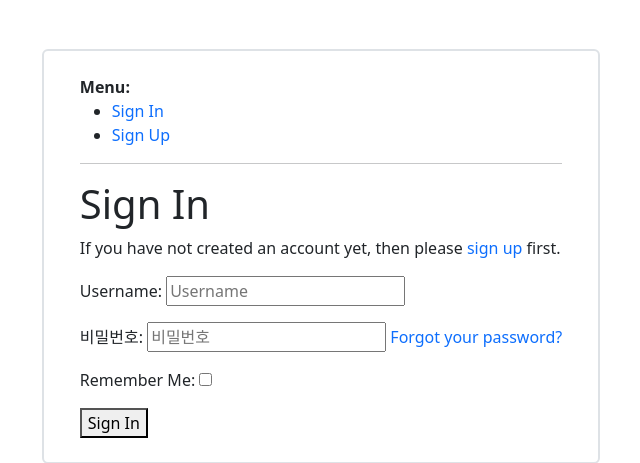
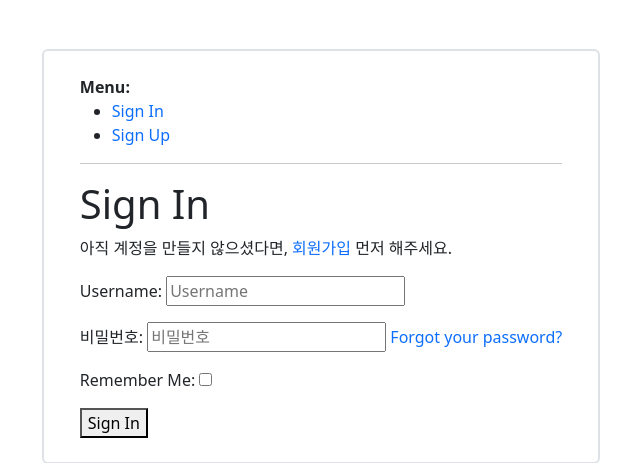
Before and after one commit to JoohyungDev/movie-review-blog, a Django app: page /accounts/login/ in a window 1280 px wide. Shown: the part 200-663 px from the top of the page, without its empty margins (319-959 px from the left). Run offline with Django 5.2, Linux system fonts and the light colour scheme; some libraries are stand-ins or nearby versions.

Commit message:
allauth 한글 번역

```diff
--- a/templates/account/login.html
+++ b/templates/account/login.html
@@ -9,8 +9,8 @@
         {% trans "Sign In" %}
     {% endelement %}
     <p>
-        {% blocktrans %}If you have not created an account yet, then please
-    <a href="{{ signup_url }}">sign up</a> first.{% endblocktrans %}
+        {% blocktrans %}아직 계정을 만들지 않으셨다면,
+    <a href="{{ signup_url }}">회원가입</a> 먼저 해주세요.{% endblocktrans %}
     </p>
     {% url 'account_login' as login_url %}
     {% element form form=form method="post" action=login_url tags="entrance,login" %}
--- a/templates/account/password_reset.html
+++ b/templates/account/password_reset.html
@@ -11,7 +11,7 @@
         {% include "account/snippets/already_logged_in.html" %}
     {% endif %}
     <p>
-        {% trans "Forgotten your password? Enter your email address below, and we'll send you an email allowing you to reset it." %}
+        {% trans "비밀번호를 잊어버리셨나요? 이메일 주소를 입력해주시면, 비밀번호 초기화 관련 메일을 보내드리겠습니다." %}
     </p>
     {% url 'account_reset_password' as reset_url %}
     {% element form form=form method="post" action=reset_url %}
--- a/templates/socialaccount/login.html
+++ b/templates/socialaccount/login.html
@@ -17,7 +17,7 @@
             {% blocktrans with provider.name as provider %}Sign In Via {{ provider }}{% endblocktrans %}
         {% endelement %}
         <p>
-            {% blocktrans with provider.name as provider %}You are about to sign in using a third-party account from {{ provider }}.{% endblocktrans %}
+            {% blocktrans with provider.name as provider %} {{ provider }}계정으로 간편 로그인이 가능합니다.{% endblocktrans %}
         </p>
     {% endif %}
     {% element form method="post" no_visible_fields=True %}
```
